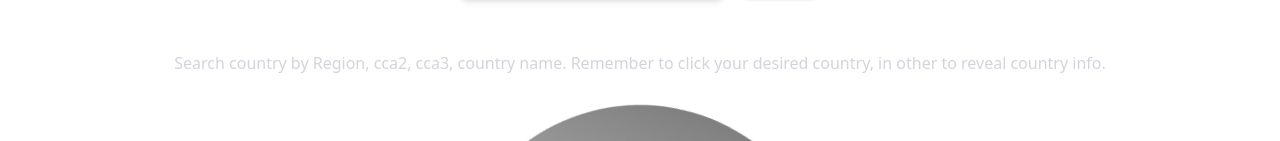
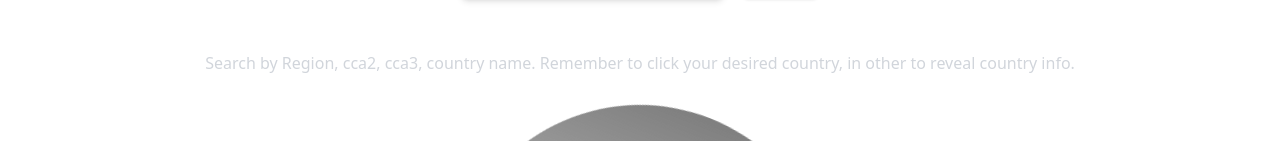
Before and after one commit to Oyasikelly/geo-country, a Next.js app: page / in a window 1280 px wide. Shown: the part 145-286 px from the top of the page. Built offline with nearby package versions, Linux system fonts and the light colour scheme.

Commit message:
Update Countries.js

```diff
--- a/src/components/Countries.js
+++ b/src/components/Countries.js
@@ -34,8 +34,8 @@ export default function Countries({
       {/* Other content */}
 
       <p className=" w-auto text-gray-300 self-center text-center mt-1 pb-4 z-1">
-        Search country by Region, cca2, cca3, country name. Remember to click
-        your desired country, in other to reveal country info.
+        Search by Region, cca2, cca3, country name. Remember to click your
+        desired country, in other to reveal country info.
       </p>
       {countries.length > 1 && (
         <p className="text-gray-500 pb-4">
```
